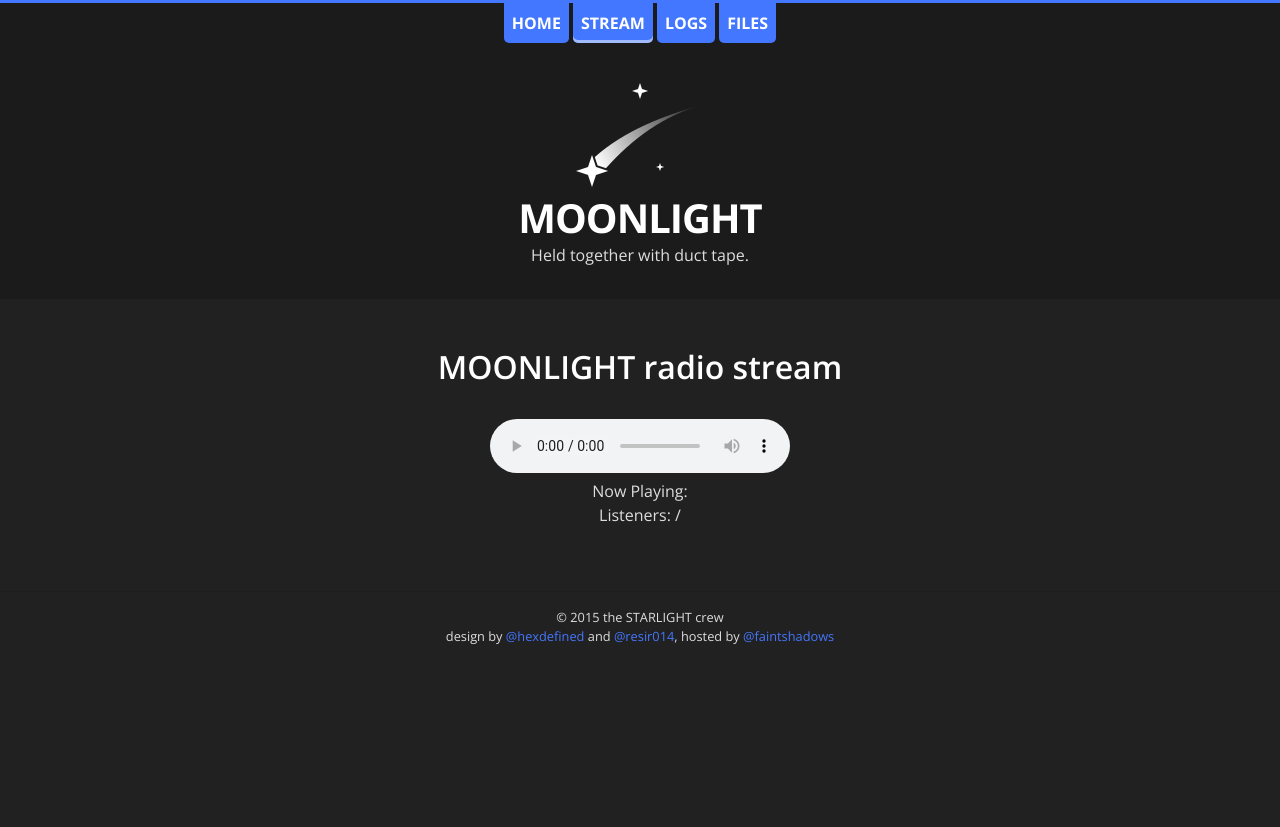
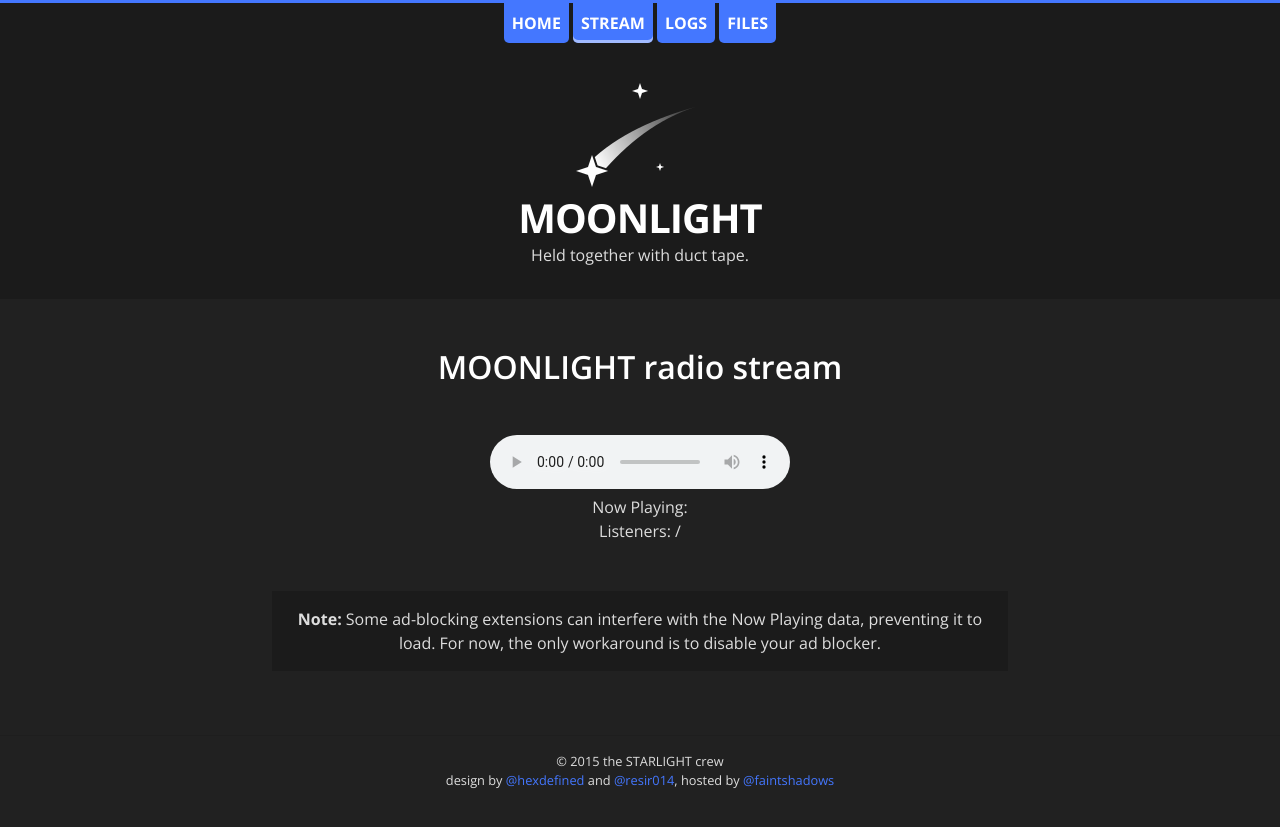
Before and after one commit to resir014/moonlight-web-old, a Jekyll site: the page built from stream.html, in a window 1280 px wide. Shown: the top 827 px of the page. Built offline with Jekyll 4.4.1, drawn with Linux system fonts in a browser that asks for light colours; nearby versions of some CDN libraries.

Commit message:
Added notice about adblock

```diff
--- a/_sass/components/_visual.scss
+++ b/_sass/components/_visual.scss
@@ -4,6 +4,8 @@
 }
 
 .stream-info {
+  margin: 3rem 0;
+
   p {
     margin: 0;
   }
--- a/stream.html
+++ b/stream.html
@@ -12,4 +12,7 @@ permalink: /stream/
     <p>Now Playing: <span data-shoutcast-value="songtitle"></span></p>
     <p>Listeners: <span data-shoutcast-value="currentlisteners"></span>/<span data-shoutcast-value="maxlisteners"></span></p>
   </div>
+  <div class="message">
+    <strong>Note:</strong> Some ad-blocking extensions can interfere with the Now Playing data, preventing it to load. For now, the only workaround is to disable your ad blocker.
+  </div>
 </section>
```
